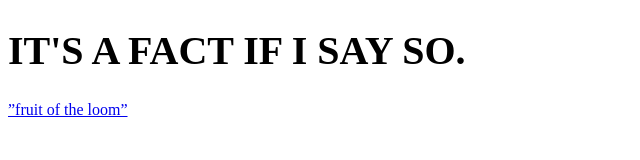
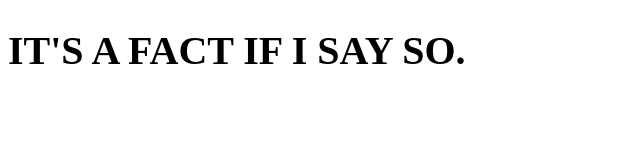
Before and after one commit to jujujh88/four, a plain HTML site: page index.html in a window 1280 px wide. Shown: the whole page, without its empty margins (0-640 px from the left). Drawn offline with Linux system fonts and the light colour scheme.

Commit message:
Update index.html

```diff
--- a/index.html
+++ b/index.html
@@ -18,7 +18,6 @@
 
 <h1>IT'S A FACT IF I SAY SO.</h1>
 
-<a href=https://jujujh88.github.io/five/>”fruit of the loom”</a>
 
 </body>
 </html>
```
